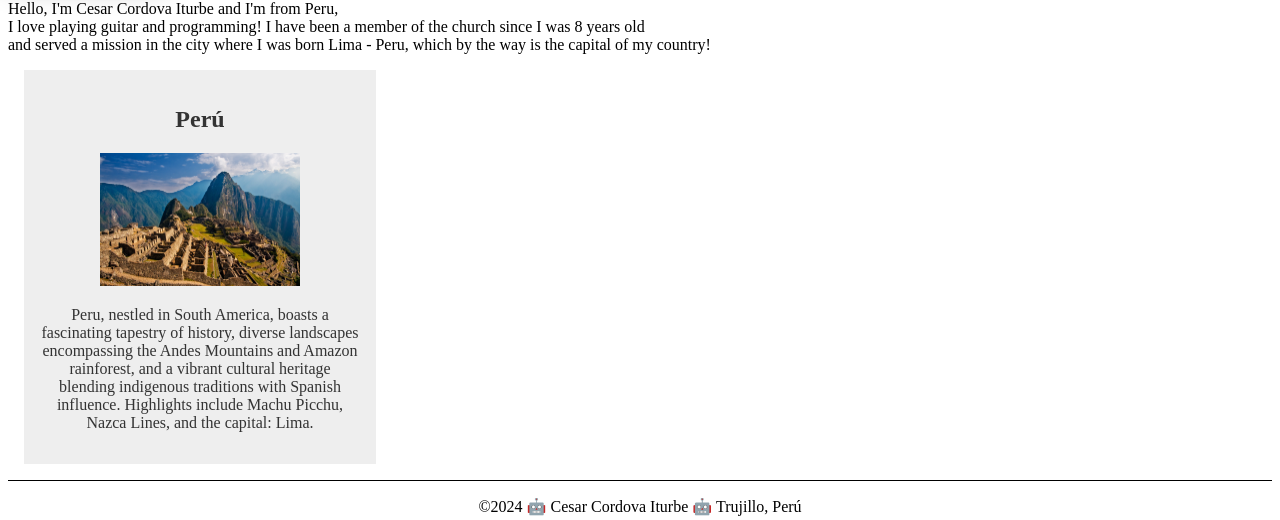
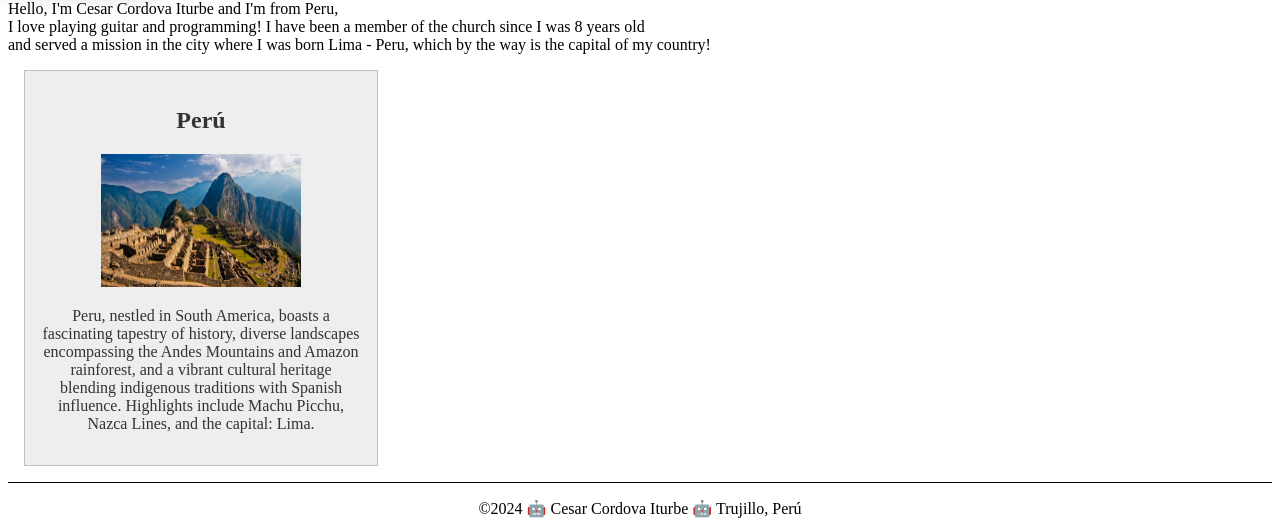
Before and after one commit to FxReturned/wdd130, a plain HTML site: page index.html in a window 1280 px wide. Shown: the part 458-978 px from the top of the page. Drawn offline with Linux system fonts and the light colour scheme.

Commit message:
updating

```diff
--- a/styles/styles.css
+++ b/styles/styles.css
@@ -32,7 +32,7 @@ main {
 aside {
     width: 20rem;
     margin: 1rem;
-    border: 1px solid rgba(0, 0, 0, 0,2);
+    border: 1px solid rgba(0, 0, 0, 0.2);
     padding: 1rem;
     background-color: #eee;
     color: #333;
```
